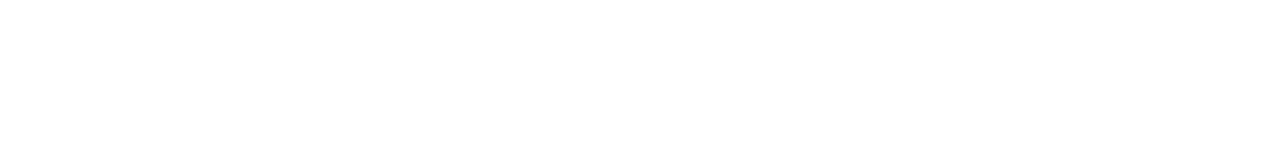
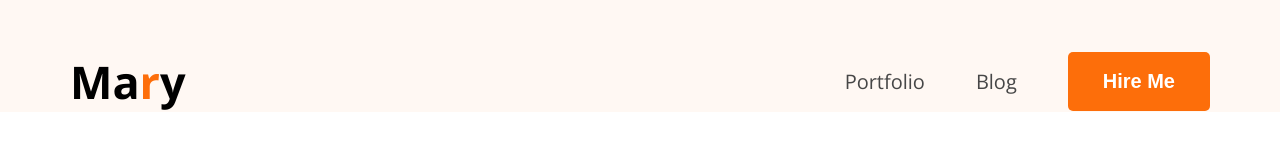
Before and after one commit to zisanahmed97/hero-dev-portfolio-code, a plain HTML site: page index.html in a window 1280 px wide. Drawn offline with nearby package versions, Linux system fonts and the light colour scheme; a web font is replaced by a local one.

Commit message:
design navbar and styled according to design

```diff
--- a/index.html
+++ b/index.html
@@ -4,8 +4,24 @@
     <meta charset="UTF-8">
     <meta name="viewport" content="width=device-width, initial-scale=1.0">
     <title>Zisan Ahmed Portfolio</title>
+    <link rel="preconnect" href="https://fonts.googleapis.com">
+<link rel="preconnect" href="https://fonts.gstatic.com" crossorigin>
+<link href="https://fonts.googleapis.com/css2?family=Asimovian&family=Open+Sans:ital,wght@0,300..800;1,300..800&family=Story+Script&display=swap" rel="stylesheet">
+<link rel="stylesheet" href="./style/portfolio.css">
 </head>
-<body>
+<body class="open-sans-font">
+    <header>
+       <nav>
+        <div class="logo">
+            <h3 >Ma<span class="font-color-orange">r</span>y</h3>
+        </div>
+        <ul class="menu">
+            <li><a href="">Portfolio</a></li>
+            <li><a href="">Blog</a></li>
+            <li><button class="btn">Hire Me</button></li>
+        </ul>
+       </nav>
 
+    </header>
 </body>
 </html>
--- /dev/null
+++ b/style/portfolio.css
@@ -0,0 +1,54 @@
+*{
+   margin:0;
+   padding: 0;
+   box-sizing: border-box;
+}
+/* shared style */
+.logo h3{
+    font-size: 45px;
+    font-weight: bold;
+}
+.btn{
+    background-color: #FD6E0A;
+    padding: 18px 35px;
+    color: #FFFFFF;
+    font-size: 20px;
+    font-weight: bold;
+    border: none;
+    border-radius: 5px;
+}
+
+/* individual style */
+.font-color-orange{
+    color: #FD6E0A;
+}
+.open-sans-font {
+  font-family: "Open Sans", sans-serif;
+  font-optical-sizing: auto;
+}
+
+header{
+    background-color: #FFF8F3;
+    padding-top: 51px;
+}
+
+nav{
+    width: 1140px;
+    max-width: 1140px;
+    margin: 0px auto;  /* eta diye jinish ta majhe niye ashe */
+    display: flex;
+    justify-content: space-between; /*  eta diye content dui side a diye dey  */
+    align-items: center;
+}
+nav .menu{
+    display: flex;
+    gap:51px;
+    list-style-type: none;
+    align-items: center;
+
+}
+ nav .menu a{
+    font-size: 20px;
+    color: #474747;
+    text-decoration: none;
+ }
```
